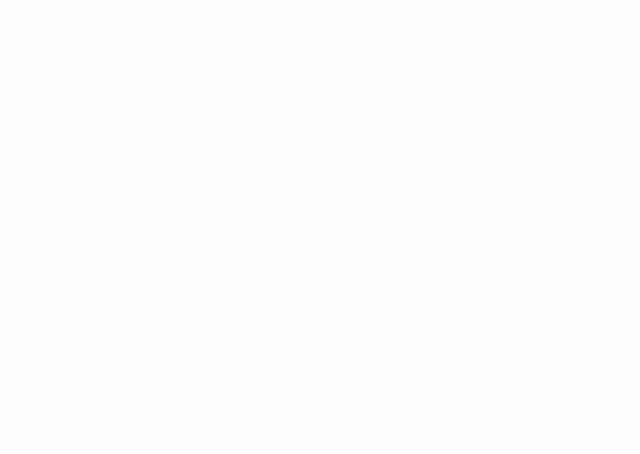
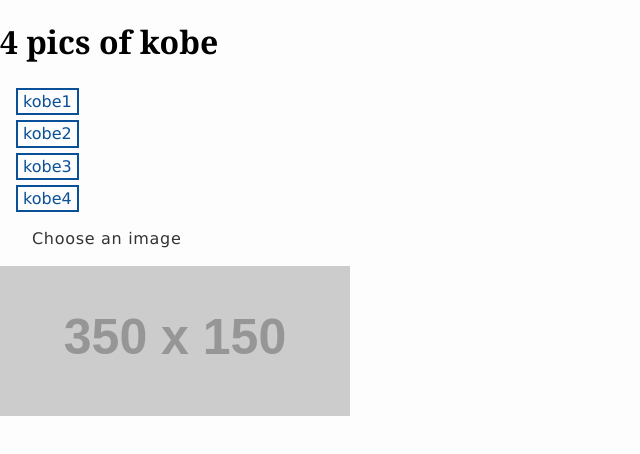
Before and after one commit to hongbojing/day22, a website: page builds/development/index.html in a window 1280 px wide. Shown: the whole page, without its empty margins (0-640 px from the left). Drawn offline with Linux system fonts and the light colour scheme; placeholder pictures from the web are drawn by us.

Commit message:
day22 js demo from tutorial

```diff
--- a/builds/development/index.html
+++ b/builds/development/index.html
@@ -7,7 +7,16 @@
   <link rel="stylesheet" href="css/anotherstyle.css">
 </head>
 <body>
+  <h1>4 pics of kobe</h1>
+  <ul>
+    <li><a class="btn btn-blue" href="images/kobe1.png" onclick="showPic(this); return false;" title="kobe running">kobe1</a></li>
+    <li><a class="btn btn-blue" href="images/kobe2.png" onclick="showPic(this); return false;" title="kobe staring">kobe2</a></li>
+    <li><a class="btn btn-blue" href="images/kobe3.png" onclick="showPic(this); return false;" title="kobe 30000">kobe3</a></li>
+    <li><a class="btn btn-blue" href="images/kobe4.png" onclick="showPic(this); return false;" title="kobe yelling">kobe4</a></li>
+  </ul>
+  <p id="description">Choose an image</p>
+  <img id="placeholder" src="http://placehold.it/350x150">
 
-
+  <script src="js/lib/app.js"></script>
 </body>
 </html>
--- /dev/null
+++ b/builds/development/js/lib/app.js
@@ -0,0 +1,15 @@
+function showPic(whichPic){
+  var source = whichPic.getAttribute("href");
+  var text=whichPic.getAttribute("title");
+  var description=document.getElementById("description");
+  var placeholder=document.getElementById("placeholder");
+  description.firstChild.nodeValue=text;
+  placeholder.setAttribute("src",source);
+}
+
+function countBodyChildren(){
+  var body_element=document.getElementsByTagName("body")[0];
+  console.log(body_element.childNodes.length);
+}
+//console.log();
+window.onload=countBodyChildren;
```
